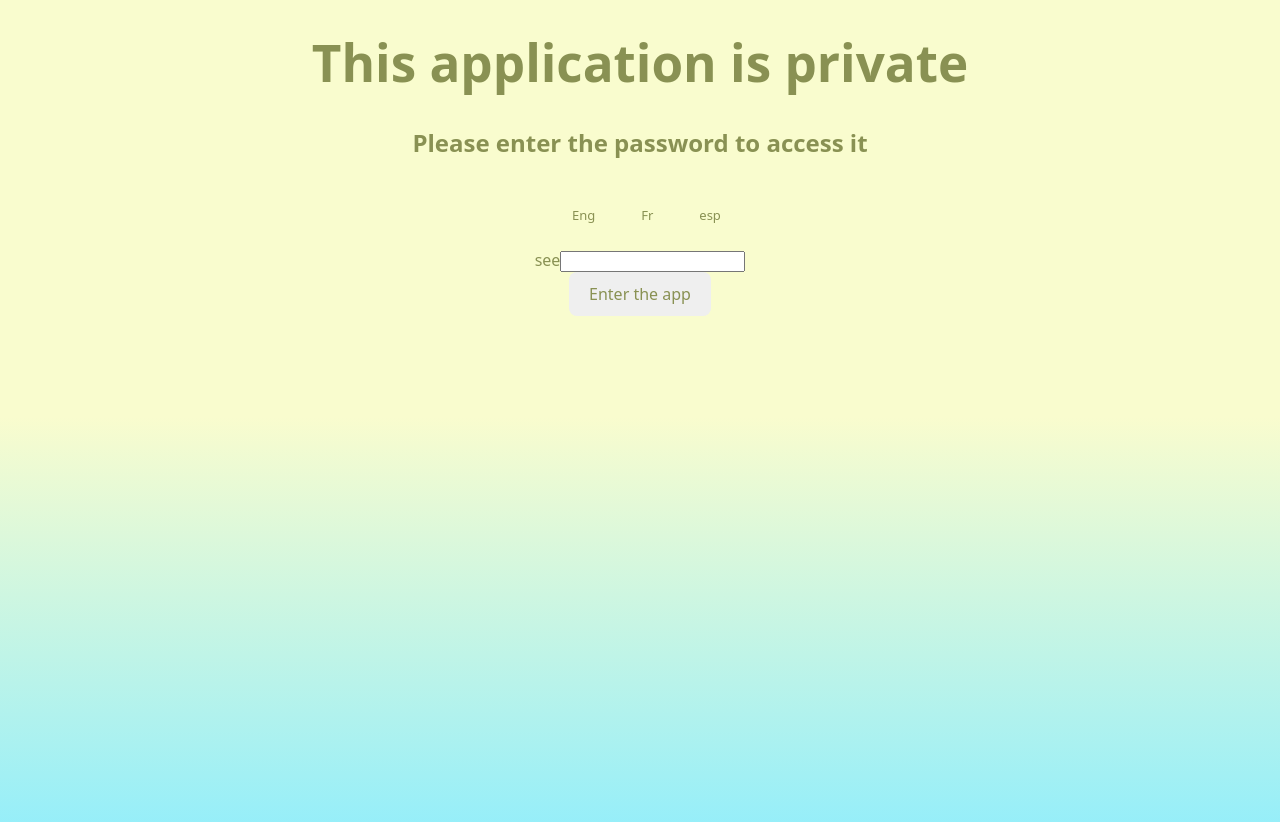
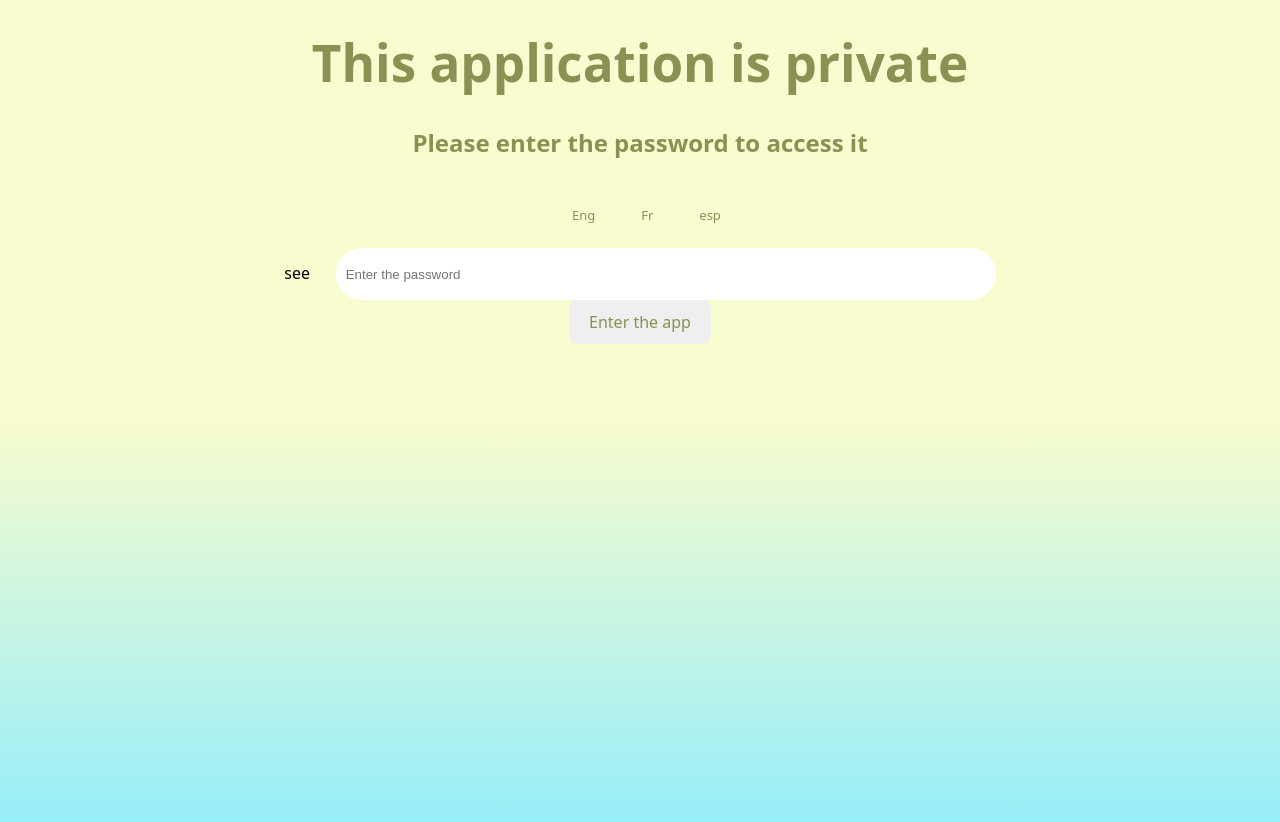
Before and after one commit to Whlxon/GeoKnow, a React (Vite) app in the folder frontend/: page / in a window 1280 px wide. Shown: the top 822 px of the page. Built offline with nearby package versions, Linux system fonts and the light colour scheme; no server answers.

Commit message:
Change MDP UI

```diff
--- /dev/null
+++ b/frontend/src/Pages/mdp/index.css
@@ -0,0 +1,20 @@
+.lang{
+    border: 1;
+}
+
+.see{
+    border: 1;
+    color: black;
+    border-color: black;
+}
+
+.mdpInput{
+    border: 0;
+    height: 4vh;
+    margin-left: 2vw;
+    width: 50vw;
+    border-radius: 100px;
+    padding: 10px;
+    color: black;
+    background-color: white;
+}
--- a/frontend/src/Pages/mdp/password.tsx
+++ b/frontend/src/Pages/mdp/password.tsx
@@ -1,6 +1,8 @@
 import { useEffect, useState } from "react";
 import { useNavigate } from "react-router-dom";
 import { useTranslation } from 'react-i18next';
+
+import './index.css';
 
 export function Password (){
     const { t } = useTranslation();
@@ -52,8 +54,8 @@ export function Password (){
             <button className="lang" onClick={() => {handleLangage("eng")}}>Eng</button><button className="lang" onClick={() => {handleLangage("fr")}}>Fr</button><button className="lang" onClick={() => {handleLangage("esp")}}>esp</button><br/>
             {error && <><div style={{color:"Red"}}>{t('wrong')}</div></>}
             <form onSubmit={handleSubmit}>
-                <label htmlFor="msp" onMouseOver={() => {setHidden("text")}} onMouseLeave={() => {setHidden("password")}}>see</label>
-                <input type={`${hidden}`} value={inputValue} onChange={handleChange} className="ResearchBar" id="mdp"/><br/>
+                <label className="see" htmlFor="msp" onMouseOver={() => {setHidden("text")}} onMouseLeave={() => {setHidden("password")}}>see</label>
+                <input type={`${hidden}`} value={inputValue} onChange={handleChange} className="mdpInput" placeholder={`${t('inputmdp')}`} id="mdp"/><br/>
                 <button type="submit">{t('enter')}</button>
             </form>
         </>
--- a/frontend/src/lang-data/eng.json
+++ b/frontend/src/lang-data/eng.json
@@ -1,6 +1,7 @@
 {
     "title": "This application is private",
     "subtitle": "Please enter the password to access it",
+    "inputmdp": "Enter the password",
     "wrong": "Incorrect Password",
     "enter": "Enter the app",
     "copyright": "© All right reserved Cyril Houppertz alias Whixon",
--- a/frontend/src/lang-data/esp.json
+++ b/frontend/src/lang-data/esp.json
@@ -1,6 +1,7 @@
 {
     "title": "Esta aplicación es privada",
     "subtitle": "Por favor, introduce la contraseña para acceder",
+    "inputmdp": "introduce la contraseña",
     "wrong": "Contraseña incorrecta",
     "enter": "Acceder a la app",
     "copyright": "© Todos los derechos reservados a Cyril Houppertz alias Whixon",
--- a/frontend/src/lang-data/fr.json
+++ b/frontend/src/lang-data/fr.json
@@ -1,6 +1,7 @@
 {
     "title": "Cette application est privée",
     "subtitle": "Veuillez entrer le mot de passe pour pouvoir y accéder",
+    "inputmdp": "Entrez le mot de passe",
     "wrong": "Mot de passe Incorrect",
     "enter": "Entré sur l'app",
     "copyright": "© Tout droit reservé à Cyril Houppertz alias Whixon",
```
